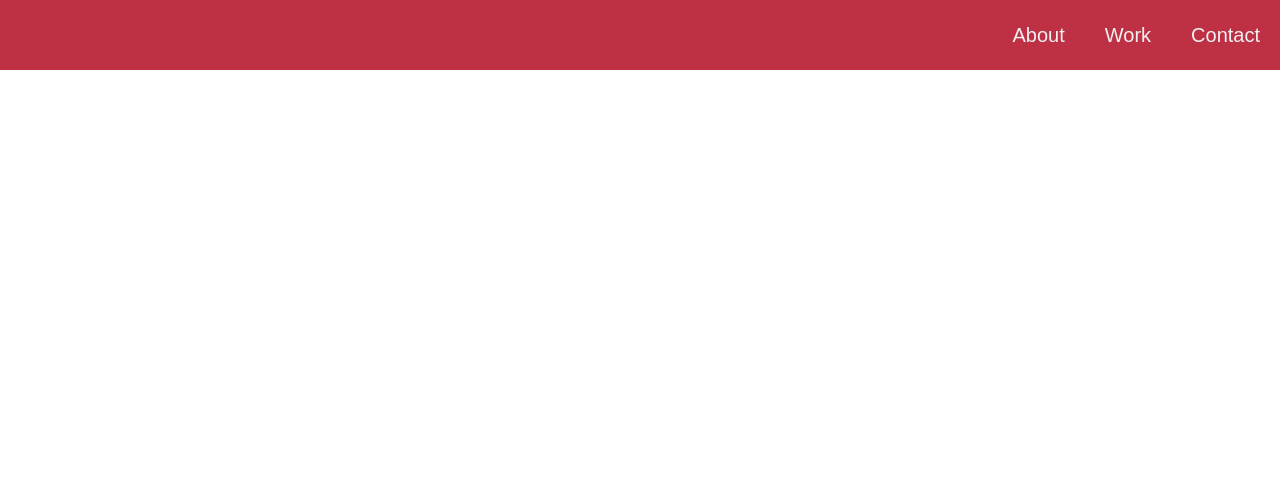
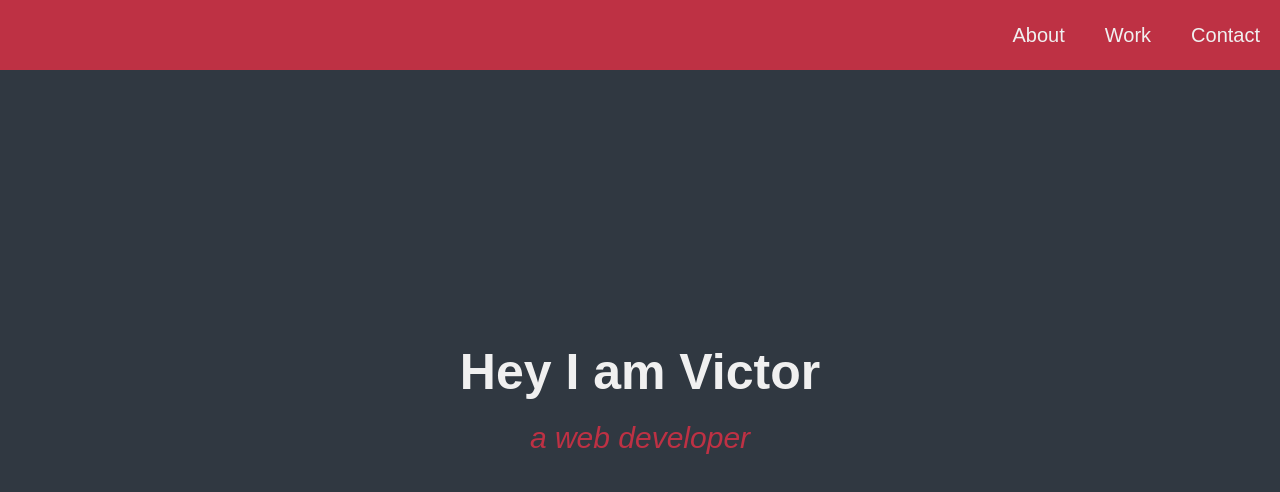
Before and after one commit to CodeVee/fcc-portfolio, a plain HTML site: page index.html in a window 1280 px wide. Drawn offline with nearby package versions, Linux system fonts and the light colour scheme.

Commit message:
added welcome section

```diff
--- a/index.html
+++ b/index.html
@@ -9,11 +9,16 @@
 <body>
     <nav id="navbar">
         <div class="container">
-            <a href="#About">About</a>
-            <a href="#Work">Work</a>
-            <a href="#Contact">Contact</a>
+            <a href="#welcome-section">About</a>
+            <a href="#projects">Work</a>
+            <a href="#reach-out">Contact</a>
         </div>
     </nav>
+    <section id="welcome-section">
+        <h1>Hey I am Victor</h1>
+        <p>a web developer</p>
+    </section>
+
     <script
   src="https://code.jquery.com/jquery-3.3.1.min.js"
   integrity="sha256-FgpCb/KJQlLNfOu91ta32o/NMZxltwRo8QtmkMRdAu8="
--- a/style.css
+++ b/style.css
@@ -26,7 +26,7 @@ ul {
 }
 
 p {
-    margin: 1.5rem 0;
+    margin: .5rem 0;
     font-size: 1.5rem;
 }
 
@@ -38,6 +38,8 @@ p {
 #navbar {
     height: 7rem;
     background-color: var(--secondary-color);
+    position: fixed;
+    width: 100%;
 }
 
 #navbar .container {
@@ -54,3 +56,23 @@ p {
 #navbar a:hover {
     background-color: var(--tetiary-color);
 }
+
+#welcome-section {
+    background-color: var(--primary-color);
+    height: 100vh;
+    display: flex;
+    flex-direction: column;
+    align-items: center;
+    justify-content: center;
+}
+
+#welcome-section h1 {
+    font-size: 5rem;
+    color: var(--light-color);
+}
+
+#welcome-section p {
+    font-size: 3rem;
+    font-style: italic;
+    color: var(--secondary-color);
+}
```
